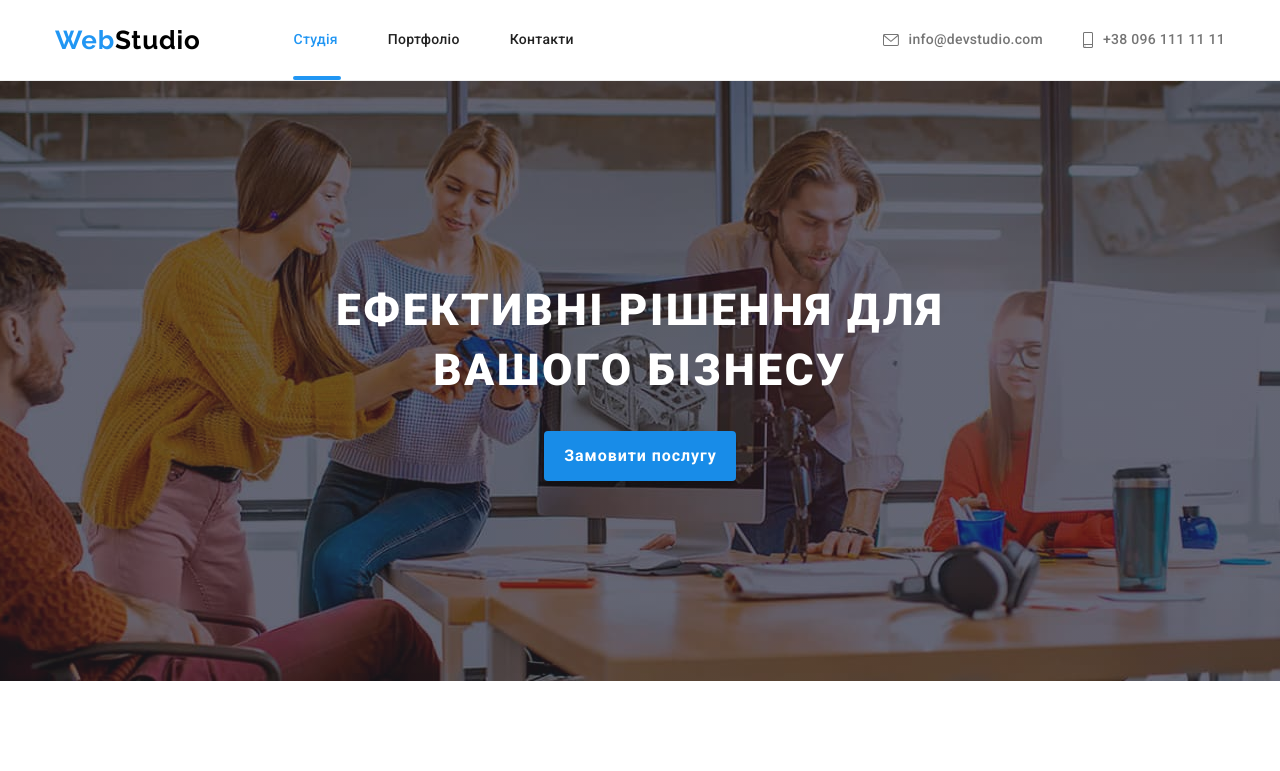
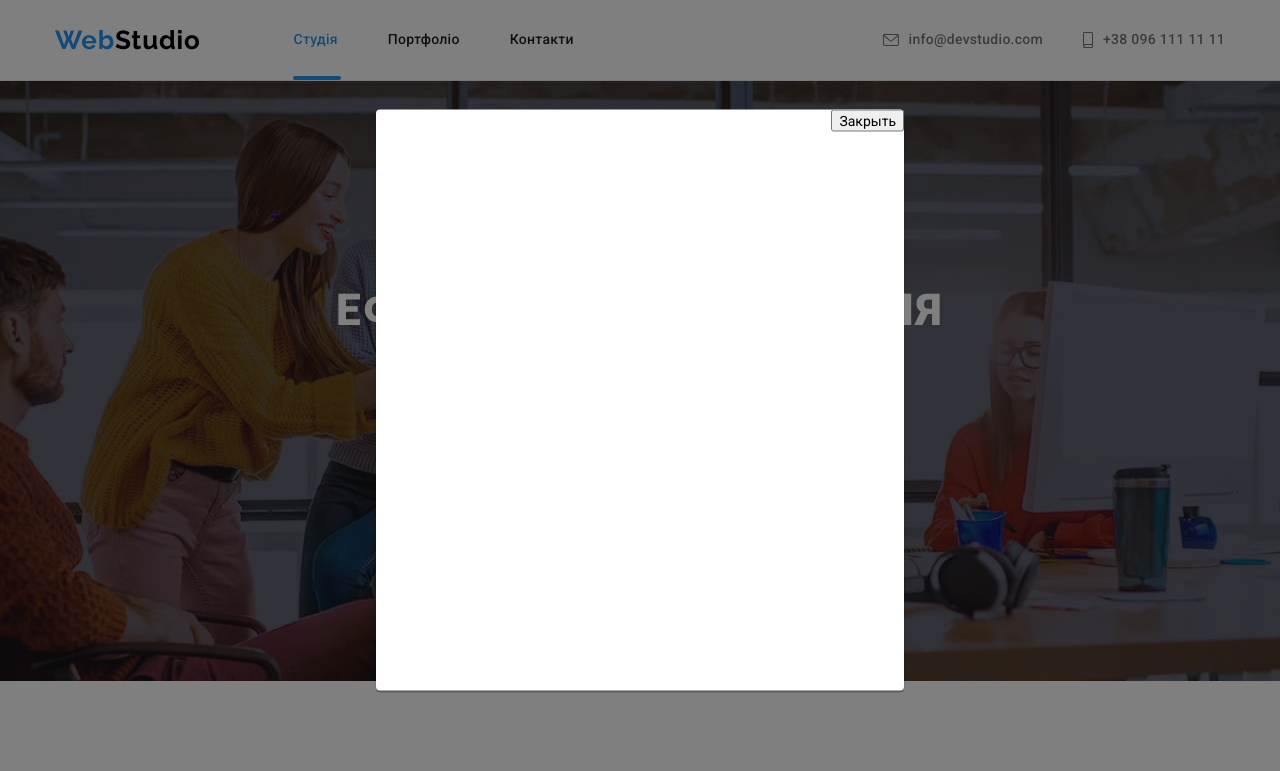
Before and after one commit to denysch2/goit-markup-hw-05, a plain HTML site: page index.html in a window 1280 px wide. Both pictures are taken after a click on the button "Замовити послугу". Shown: the top 771 px of the page. Drawn offline with nearby package versions, Linux system fonts and the light colour scheme.

Commit message:
UP
сохраняюсь), тревога

```diff
--- a/css/styles.css
+++ b/css/styles.css
@@ -257,6 +257,42 @@ transition: color 250ms cubic-bezier(0.4, 0, 0.2, 1), background-color 1000ms cu
    .cap-btn:focus{
    background-color: var(--cap--bgr--focus--);
    color: var(--primary--acent--btn--color--); }
+
+
+.is-hidden {
+opacity: 0;
+pointer-events: none;
+}
+.cap-modal-bgr {
+   position: fixed;
+   top: 0;
+   left: 0;
+    width: 100%;
+    height: 100%;
+background-color: rgba(0, 0, 0, 0.5);
+}
+.cap-modal-page {
+    position: absolute;
+  display: block;
+    top: 50%;
+    left: 50%;
+    width: 528px;
+    height: 581px;
+    background-color: var(--footer--logo--);
+    box-shadow: 0px 1px 3px rgba(0, 0, 0, 0.12), 0px 1px 1px rgba(0, 0, 0, 0.14), 0px 2px 1px rgba(0, 0, 0, 0.2);
+border-radius: 4px;
+    transform: translate(-50%, -50%);
+
+
+}
+
+
+.btn-close {
+    position: absolute;
+    top:0;
+    right: 0px;
+}
+
 
    /*~~~~~~~~~~~~~~~~~~~FEATURES~~~~~~~~~~~~*/
    .features {
--- a/index.html
+++ b/index.html
@@ -45,7 +45,12 @@
       <div class="cap-cont">
         <h1 class="cap-title">Ефективні рішення для вашого бізнесу</h1>
     </div>
-      <button type="button" class="cap-btn link">Замовити послугу</button>
+      <button type="button" class="cap-btn link" data-modal-open>Замовити послугу</button>
+    <div class="cap-modal-bgr is-hidden" data-modal>
+      <div class="cap-modal-page">
+<button class="btn-close" data-modal-close>Закрыть</button>
+      </div>
+    </div>
     </div>
     </section>
     <section class="features">
@@ -316,6 +321,7 @@
  </div>
 </div>
   </footer>
+  <script src="./js/modal.js"></script>
 </body>
 
 </html>
--- /dev/null
+++ b/js/modal.js
@@ -0,0 +1,14 @@
+(() => {
+    const refs = {
+      openModalBtn: document.querySelector("[data-modal-open]"),
+      closeModalBtn: document.querySelector("[data-modal-close]"),
+      modal: document.querySelector("[data-modal]"),
+    };
+
+    refs.openModalBtn.addEventListener("click", toggleModal);
+    refs.closeModalBtn.addEventListener("click", toggleModal);
+
+    function toggleModal() {
+      refs.modal.classList.toggle("is-hidden");
+    }
+  })();
```
